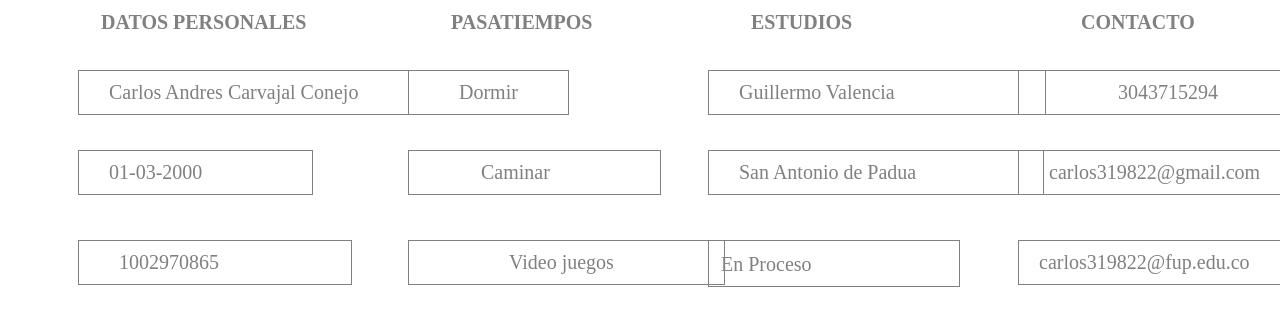
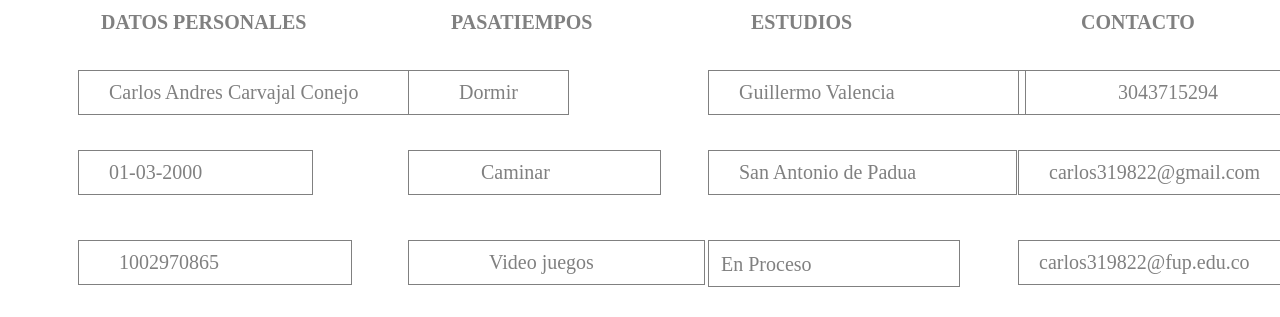
Before and after one commit to carlos319822/taller1, a plain HTML site: page index.html in a window 1280 px wide. Shown: the part 280-597 px from the top of the page. Drawn offline with Linux system fonts and the light colour scheme.

Commit message:
cambios en el css para configuracion de espacios

```diff
--- a/css/css.css
+++ b/css/css.css
@@ -197,7 +197,7 @@ td.pst3 {
     border: 1px solid gray;
     padding: 0px;
     padding-top: 10px;
-    padding-left: 100px;
+    padding-left: 80px;
     padding-right: 110px;
     padding-bottom: 10px;
     top: 100px;
@@ -216,7 +216,7 @@ td.primaria {
     padding: 0px;
     padding-top: 10px;
     padding-left: 30px;
-    padding-right: 150px;
+    padding-right: 130px;
     padding-bottom: 10px;
     top: 50px;
     margin-bottom: 150px;
@@ -234,7 +234,7 @@ td.secundaria {
     padding: 0px;
     padding-top: 10px;
     padding-left: 30px;
-    padding-right: 127px;
+    padding-right: 100px;
     padding-bottom: 10px;
     top: 70px;
     margin-bottom: 150px;
```
